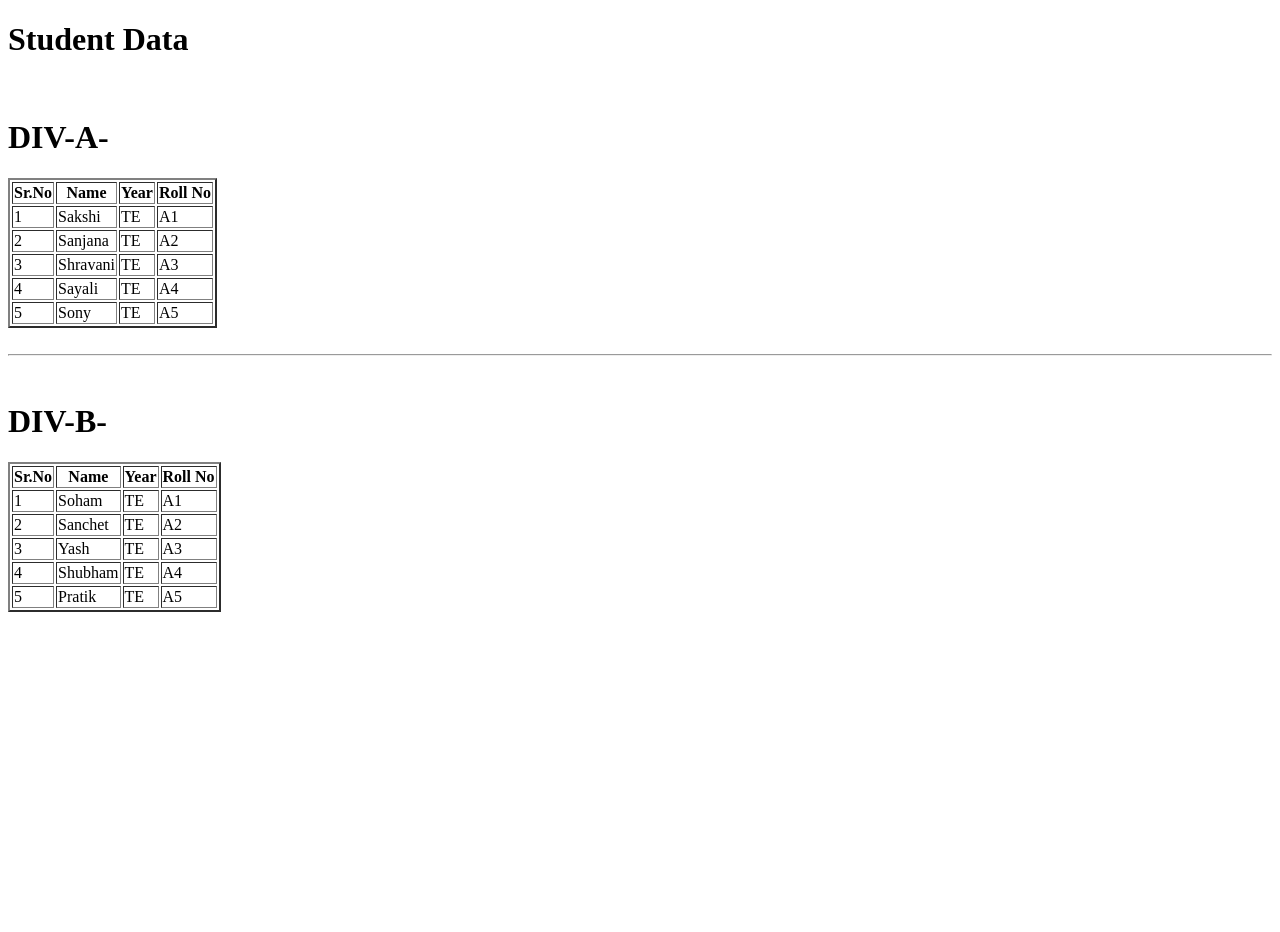
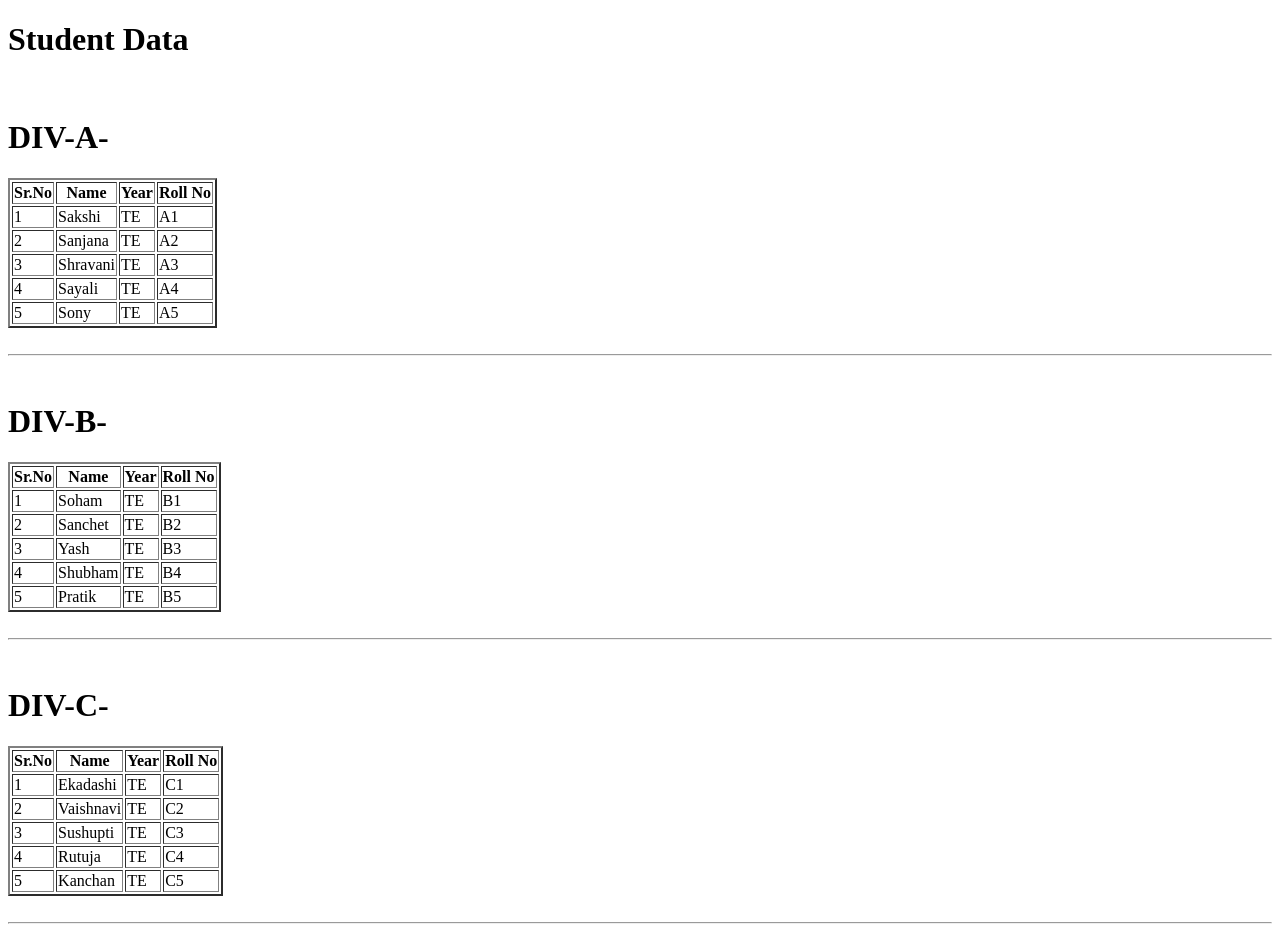
Before and after one commit to sakshiot7/Student-Data, a plain HTML site: page index.html in a window 1280 px wide. Before the commit the page ends 800 px from the top, so only its background shows below. Drawn offline with Linux system fonts and the light colour scheme.

Commit message:
DIV-C table is added

```diff
--- a/index.html
+++ b/index.html
@@ -69,33 +69,82 @@
                     <td> 1</td>
                     <td> Soham</td>
                     <td> TE</td>
-                    <td> A1</td>
+                    <td> B1</td>
                 </tr>
                 <tr>
                     <td> 2</td>
                     <td> Sanchet</td>
                     <td> TE</td>
-                    <td> A2</td>
+                    <td> B2</td>
                 </tr>
                 <tr>
                     <td> 3</td>
                     <td> Yash</td>
                     <td> TE</td>
-                    <td> A3</td>
+                    <td> B3</td>
                 </tr>
                 <tr>
                     <td> 4</td>
                     <td> Shubham</td>
                     <td> TE</td>
-                    <td> A4</td>
+                    <td> B4</td>
                 </tr>
                 <tr>
                     <td> 5</td>
                     <td> Pratik</td>
                     <td> TE</td>
-                    <td> A5</td>
+                    <td> B5</td>
                 </tr>
             </tbody>
         </table>
+        <br/>
+        <hr>
+        <br/>
+        <h1> DIV-C-</h1>
+        <table border="2">
+            <thead>
+                <tr>
+                    <th> Sr.No</th>
+                    <th> Name</th>
+                    <th> Year</th>
+                    <th> Roll No</th>
+                </tr>
+            </thead>
+
+            <tbody>
+                <tr>
+                    <td> 1</td>
+                    <td> Ekadashi</td>
+                    <td> TE</td>
+                    <td> C1</td>
+                </tr>
+                <tr>
+                    <td> 2</td>
+                    <td> Vaishnavi</td>
+                    <td> TE</td>
+                    <td> C2</td>
+                </tr>
+                <tr>
+                    <td> 3</td>
+                    <td> Sushupti</td>
+                    <td> TE</td>
+                    <td> C3</td>
+                </tr>
+                <tr>
+                    <td> 4</td>
+                    <td> Rutuja</td>
+                    <td> TE</td>
+                    <td> C4</td>
+                </tr>
+                <tr>
+                    <td> 5</td>
+                    <td> Kanchan</td>
+                    <td> TE</td>
+                    <td> C5</td>
+                </tr>
+            </tbody>
+        </table>
+        <br/>
+        <hr>
 </body>
 </html>
```
